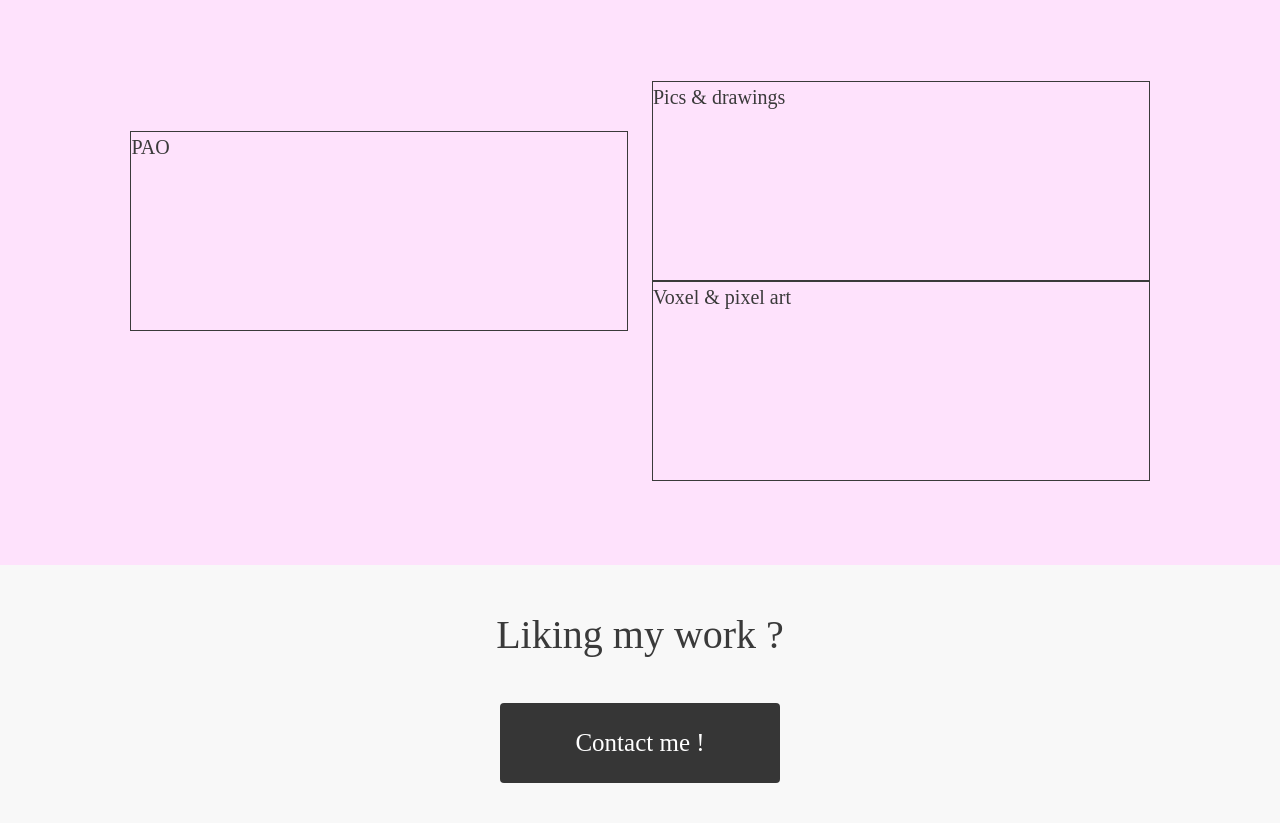
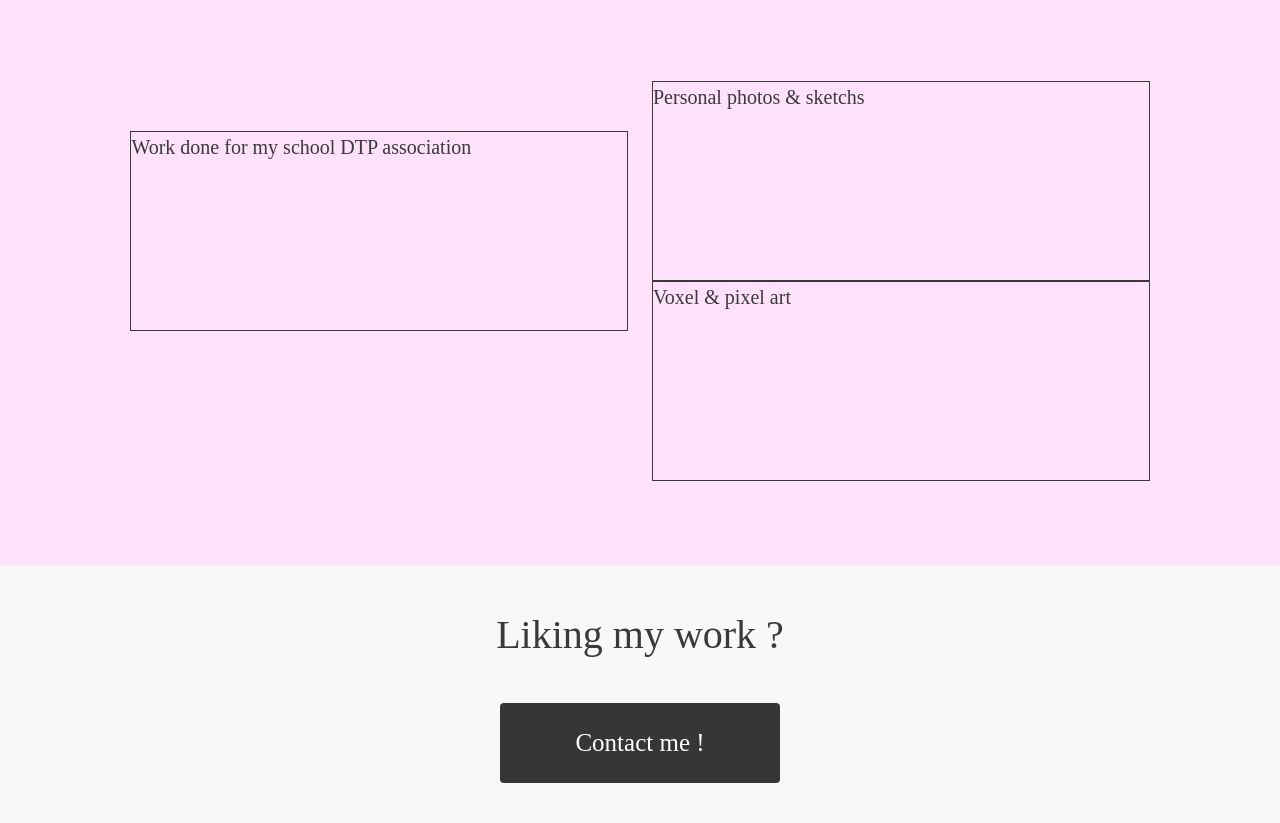
Before and after one commit to NovaaH7/portfolio, a website: page src/index.html in a window 1280 px wide. Shown: the part 1792-2615 px from the top of the page. Drawn offline with nearby package versions, Linux system fonts and the light colour scheme; a web font is replaced by a local one.

Commit message:
content index
content index

```diff
--- a/src/index.html
+++ b/src/index.html
@@ -99,10 +99,10 @@
 
 		<div class="columns is-centered is-multiline">
 			<div class="column is-two-fifths">
-				<div style="height: 200px; margin-top:50px " class="boxx"> PAO</div>
+				<div style="height: 200px; margin-top:50px " class="boxx"> Work done for my school DTP association</div>
 			</div>
 			<div class="column is-two-fifths">
-				<div style="height: 200px" class="boxx"> Pics & drawings </div>
+				<div style="height: 200px" class="boxx"> Personal photos & sketchs </div>
 				<div style="height: 200px" class="boxx image-container"> Voxel & pixel art</div>
 			</div>
 		</div>
@@ -112,8 +112,7 @@
 	</div>
 
 	<div class="white btn-container">
-		<p class="description">
-			Liking my work ?<br />
+		<p class="description">Liking my work ?<br />
 			<a href="contact.html" class="button button--bottom button--index" data-text="Contact me !">
 				<span>C</span><span>o</span><span>n</span><span>t</span><span>a</span><span>c</span><span>t</span>
 				<span>m</span><span>e </span><span>!</span>
```
